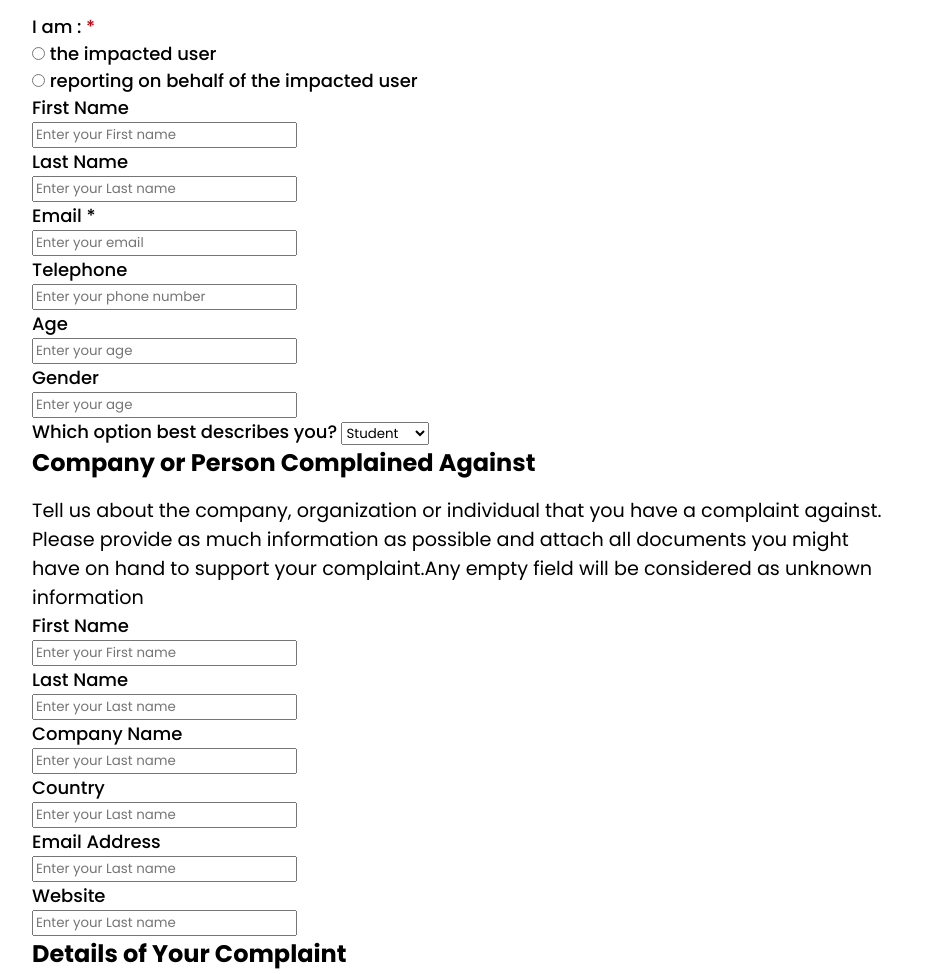
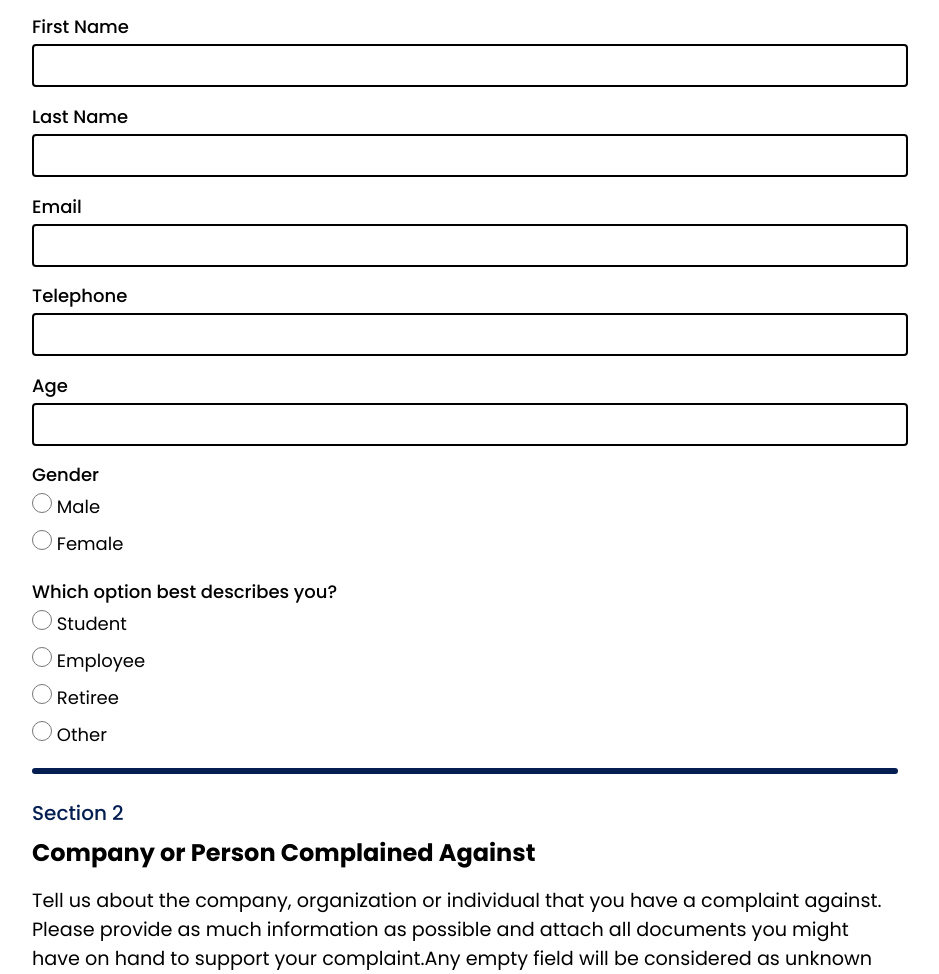
Before and after one commit to khalil-hamidani/PFE, a plain HTML site: page Source/P-reporting-form.html in a window 1280 px wide. Shown: the part 501-1475 px from the top of the page, without its empty margins (175-1114 px from the left). Drawn offline with Linux system fonts and the light colour scheme.

Commit message:
updating form styles

```diff
--- a/Source/P-reporting-form.html
+++ b/Source/P-reporting-form.html
@@ -33,42 +33,19 @@
         <h3 class="section">Section 1</h3>
         <h2>Complainant's Information</h2>
         <p>How much personal information you provide is up to you, however too little information may impact our ability to properly respond
-            to or handle your request.
-        </p>
+            to or handle your request.</p>
         <div class="explain form-explain">
             <p>Mandatory fields are marked with an asterisk (<span class="Mandatory">*</span>).</p>
         </div>
         <div class="main-wrapper">
             <div class="form-wrapper">
                 <form action="" method="POST">
-                    <div class="input-radio-wrapper">
-                        <label for="ans" class="form-label">
-                            I am : <span class="Mandatory">*</span>
-                        </label>
-
-                        <div class="radio-flex">
-                            <div class="radio-group">
-                                <label class="radio-label">
-                                    <input class="input-radio" type="radio" name="ans" id="ans" />
-                                    the impacted user
-                                </label>
-                            </div>
-
-                            <div class="radio-group">
-                                <label class="radio-label">
-                                    <input class="input-radio" type="radio" name="ans" id="ans" />
-                                    reporting on behalf of the impacted user
-                                </label>
-                            </div>
-                        </div>
-                    </div>
-
                     <div class="textBox">
                         <label for="name" class="form-label"> First Name </label>
                         <br>
                         <p class="helpText">
                         </p>
-                        <input type="text" name="F-name" id="F-name" placeholder="Enter your First name" autocomplete="off"
+                        <input type="text" id="first_name" maxlength="49" pattern="[^]*" name="first_name" autocomplete="on" value=""
                             class="form-input" />
                     </div>
 
@@ -77,17 +54,17 @@
                         <br>
                         <p class="helpText">
                         </p>
-                        <input type="text" name="L-name" id="L-name" placeholder="Enter your Last name" autocomplete="off"
+                        <input type="text" id="last_name" maxlength="49" pattern="[^]*" name="first_name" autocomplete="on" value=""
                             class="form-input" />
                     </div>
 
                     <div class="textBox">
-                        <label for="email" class="form-label"> Email <span>*</span> </label>
+                        <label for="email" class="form-label"> Email </label>
                         <br>
                         <p class="helpText">
                         </p>
-                        <input type="email" name="lastname" id="email" placeholder="Enter your email" autocomplete="off"
-                            class="form-input" />
+                        <input type="email" id="contact_email" maxlength="100" pattern="[^]*" name="contact_email" autocomplete="on"
+                            value="" class="form-input" />
                     </div>
 
                     <div class="textBox">
@@ -95,8 +72,8 @@
                         <br>
                         <p class="helpText">
                         </p>
-                        <input type="text" name="telephone" id="telephone" placeholder="Enter your phone number" autocomplete="off"
-                            class="form-input" />
+                        <input type="text" id="telephone_number" maxlength="40" pattern="[^]*" name="telephone_number" autocomplete="on"
+                            value="" class="form-input" />
                     </div>
 
                     <div class="textBox">
@@ -104,30 +81,60 @@
                         <br>
                         <p class="helpText">
                         </p>
-                        <input type="text" name="age" id="age" placeholder="Enter your age" autocomplete="off" class="form-input" />
+                        <input type="number" id="age" name="age" autocomplete="off" value="" class="form-input" />
                     </div>
 
                     <div class="textBox">
                         <label for="age" class="form-label"> Gender </label>
-                        <br>
                         <p class="helpText">
                         </p>
-                        <input type="text" name="age" id="age" placeholder="Enter your age" autocomplete="off" class="form-input" />
+                        <div class="radio-flex">
+                            <div class="radio-group">
+                                <label class="radio-label">
+                                    <input class="input-radio" type="radio" name="gender" id="male" />
+                                    Male
+                                </label>
+                            </div>
+                            <div class="radio-group">
+                                <label class="radio-label">
+                                    <input class="input-radio" type="radio" name="gender" id="female" />
+                                    Female
+                                </label>
+                            </div>
+                        </div>
                     </div>
 
                     <div class="textBox">
                         <label class="form-label">
                             Which option best describes you?
                         </label>
-
-                        <select class="form-select" name="occupation" id="occupation">
-                            <option value="">Student</option>
-                            <option value="">Employee</option>
-                            <option value="">Retiree</option>
-                            <option value="">Other</option>
-                        </select>
+                        <div class="radio-group">
+                            <label class="radio-label">
+                                <input class="input-radio" type="radio" name="role" id="st" />
+                                Student
+                            </label>
+                        </div>
+                        <div class="radio-group">
+                            <label class="radio-label">
+                                <input class="input-radio" type="radio" name="role" id="em" />
+                                Employee
+                            </label>
+                        </div>
+                        <div class="radio-group">
+                            <label class="radio-label">
+                                <input class="input-radio" type="radio" name="role" id="re" />
+                                Retiree
+                            </label>
+                        </div>
+                        <div class="radio-group">
+                            <label class="radio-label">
+                                <input class="input-radio" type="radio" name="role" id="other" />
+                                Other
+                            </label>
+                        </div>
                     </div>
-
+                    <hr class="section_end">
+                    <h3 class="section">Section 2</h3>
                     <h2>Company or Person Complained Against</h2>
                     <p>Tell us about the company, organization or individual that you have a complaint against. Please provide as much
                         information as possible and attach all documents you might have on hand to support your complaint.Any empty field
@@ -187,35 +194,42 @@
                         <input type="text" name="L-name" id="L-name" placeholder="Enter your Last name" autocomplete="off"
                             class="form-input" />
                     </div>
-
+                    <hr class="section_end">
+                    <h3 class="section">Section 3</h3>
                     <h2>Details of Your Complaint</h2>
                     <p>Please provide us with information on the incedent, along with a detailed description of the
                         events, business conduct observed and any additional information you feel is pertinent to your complaint.</p>
 
                     <div class="textBox">
-                        <label for="name" class="form-label"> When was this incident detected <span>*</span> </label>
+                        <label for="name" class="form-label"> When was this incident detected </label>
                         <input type="date" name="L-name" id="L-name" placeholder="Enter your Last name" autocomplete="off"
                             class="form-input" />
                     </div>
 
                     <div>
                         <label for="message" class="form-label">
-                            description of the incident <span>*</span>
+                            description of the incident
                         </label>
                         <br>
                         <textarea rows="5" name="message" id="message" placeholder="Type here..." class="form-input"></textarea>
                     </div>
-
+                    <hr class="section_end">
+                    <h3 class="section">Section 4</h3>
                     <h2>Evidences</h2>
                     <p>Attach any and all documents you might have on hand to support your complaint.</p>
                     <p>Electronic files can be submitted by clicking the "Attach files" button. You can attach pictures, documents and
-                        spreadsheets. Please note that combined file size cannot exceed 15 MB in size.</p>
+                        spreadsheets. </p>
+                    <div class="warn">
+                        <p> Note that combined file size cannot exceed 15 MB in size.</p>
+                    </div>
+
                     <div class="formbold-input-file">
 
                         <label for="upload" class="formbold-input-label">
                             Attach files
                             <input type="file" name="upload" id="upload">
                         </label>
+                        <hr class="section_end">
                     </div>
                     <button class="btn">Submit</button>
                 </form>
--- a/Source/styles.css
+++ b/Source/styles.css
@@ -10,12 +10,13 @@
 /*! ---- III- pre-report -------- */
 /* ? 1) befor you report */
 /* ------------------------------- */
-:root{
+:root {
     --main-color: #041e52;
     --cayan-color: #017ab5;
     --warning-color: #f5a523;
     --danger-color: #c00718;
 }
+
 * {
     margin: 0;
     font-family: 'Poppins';
@@ -423,39 +424,94 @@ a.back-btn:active {
     max-width: 100rem;
     top: -50px;
 }
-.backbtn{
+
+.backbtn {
     text-decoration: none;
     color: black;
     font-weight: 500;
 }
-.Mandatory{
+
+.Mandatory {
     color: var(--danger-color);
 }
-h3.section{
+
+h3.section {
     margin-top: 1.5rem;
 }
-.section{
-    color: gray;
+
+.section {
+    /* color: gray; */
+    color: var(--main-color);
     font-size: 20px;
     font-weight: 500;
     margin-bottom: 0.4rem;
 }
+
 .form-container h2 {
     margin-bottom: 1rem;
 }
-.form-explain{
+
+.form-explain {
     margin-top: 1rem;
 }
-form{
-   display: block;
+
+form {
+    display: block;
 }
+
+.textBox {
+    margin-bottom: 1.8%;
+    margin-top: 1.8%;
+}
+
 label {
-    display:  inline-block;
-    margin-bottom:  0;
+    display: inline-block;
+    margin-bottom: 0;
     font-weight: 500;
     font-size: large;
 }
-.input-radio-wrapper{
+
+.form-input {
+    margin-bottom: 1rem;
+    align-self: stretch;
+    border-color: black;
+    border-style: solid;
+    border-radius: 4px;
+    display: block;
+    font-size: 1rem;
+    line-height: var(--lh-body-sm);
+    margin: 4px 0px;
+    padding: 7px 16px;
+    width: 97%;
+}
+
+
+.input-radio-wrapper {
     display: flex;
     flex-direction: column;
 }
+.input-radio{
+    height: 20px;
+    width: 20px;
+    left: 0;
+    margin: 0;
+    --active-color: var(--main-color);
+}
+input[type='radio']:after {
+    background-color: var(--main-color);
+}
+input[type='radio']:hover {
+    background-color: var(--main-color);
+}
+.radio-group{
+    margin-top: 5px;
+}
+.radio-label{
+    margin-bottom: 5px;
+    font-weight: 400;
+    font-size: large;
+}
+.section_end{
+    border: 3px solid var(--main-color);
+    border-radius: 50px;
+}
```
